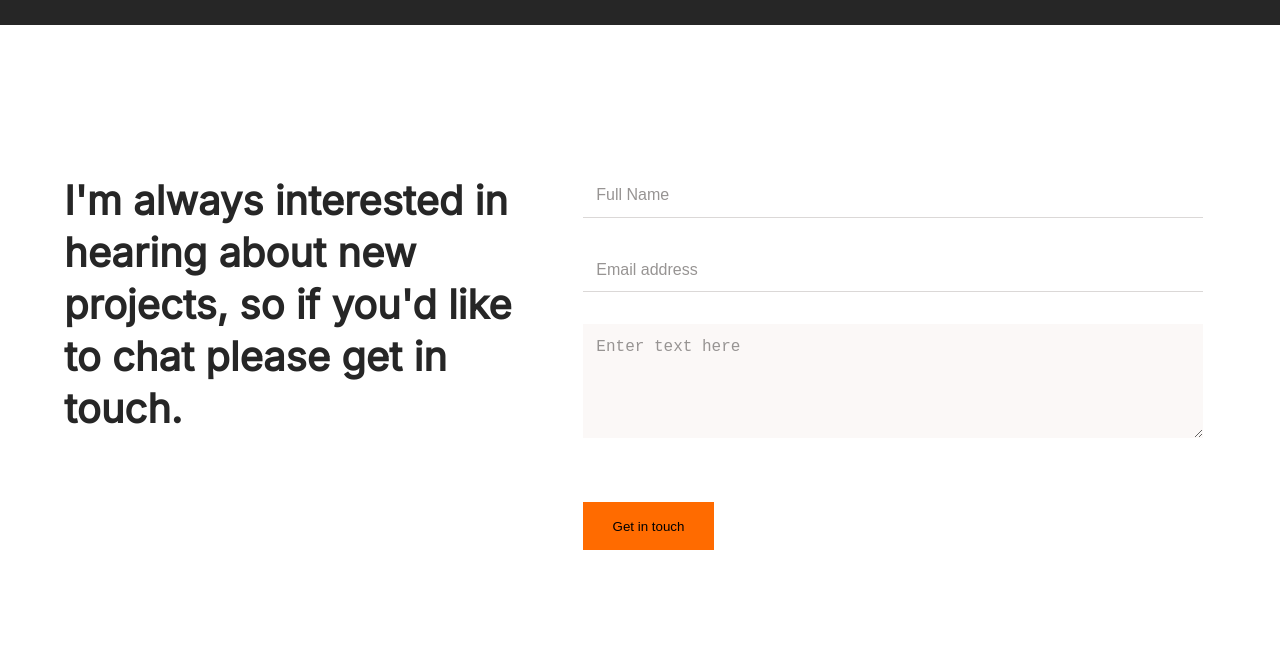
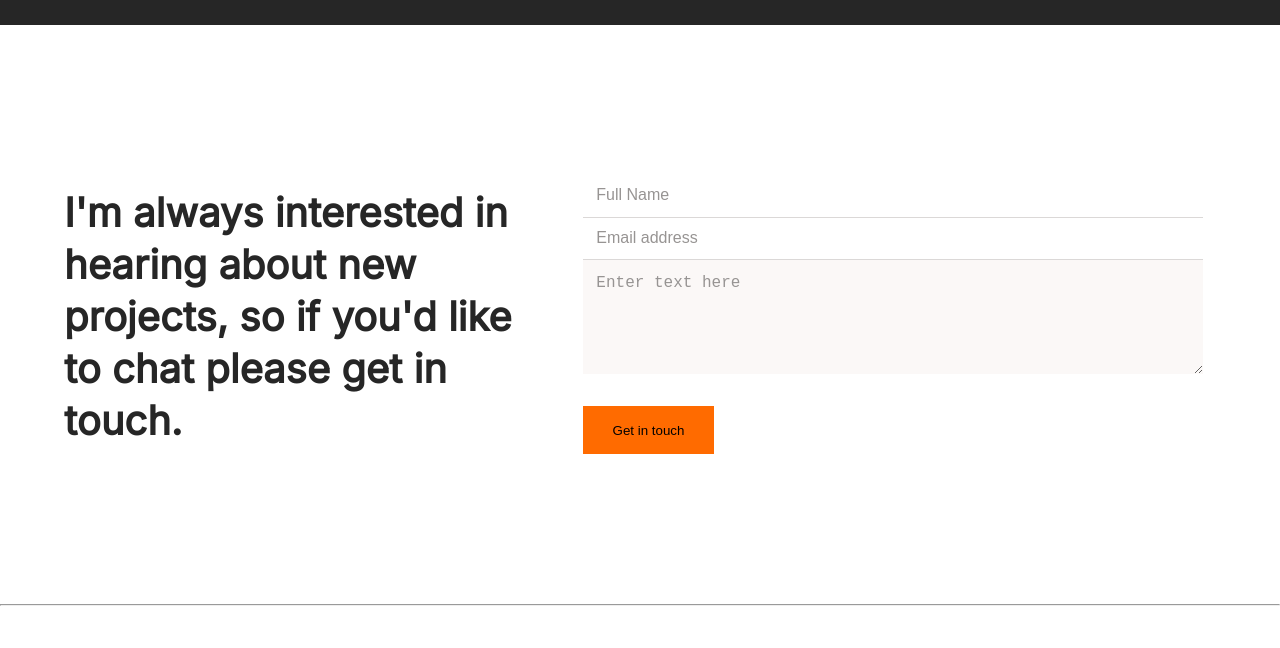
Before and after one commit to davmba/My-Portfolio-DaveMba, a plain HTML site: page index.html in a window 1280 px wide. Shown: the part 3617-4265 px from the top of the page. Drawn offline with nearby package versions, Linux system fonts and the light colour scheme.

Commit message:
media quary updated

```diff
--- a/style.css
+++ b/style.css
@@ -470,12 +470,8 @@ li {
   margin: 150px 0;
   display: flex;
   padding: 0 4rem;
+  align-items: center;
 }
-
-/* .form-desc {
-  width: 455px;
-  height: 256px;
-} */
 
 .form_wrapper h2 {
   display: flex;
@@ -493,15 +489,15 @@ form {
   padding-left: 4rem;
   display: flex;
   flex-direction: column;
-  gap: 2rem;
+}
 
-}
 form input,
 form textarea {
   width: 100%;
   padding: 1em;
   outline: none;
   border: none;
+  gap: 2rem;
 }
 
 form input {
```
